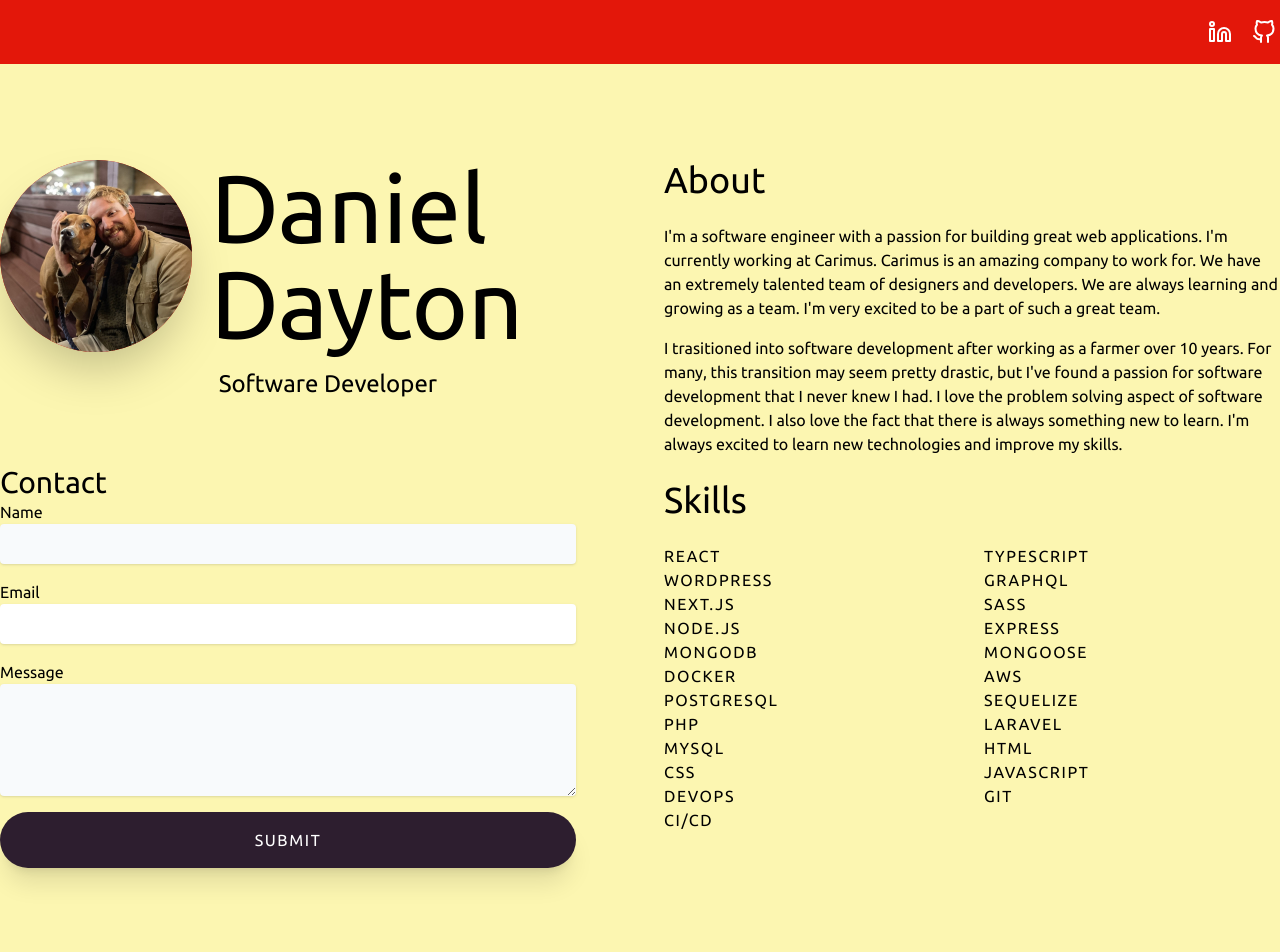
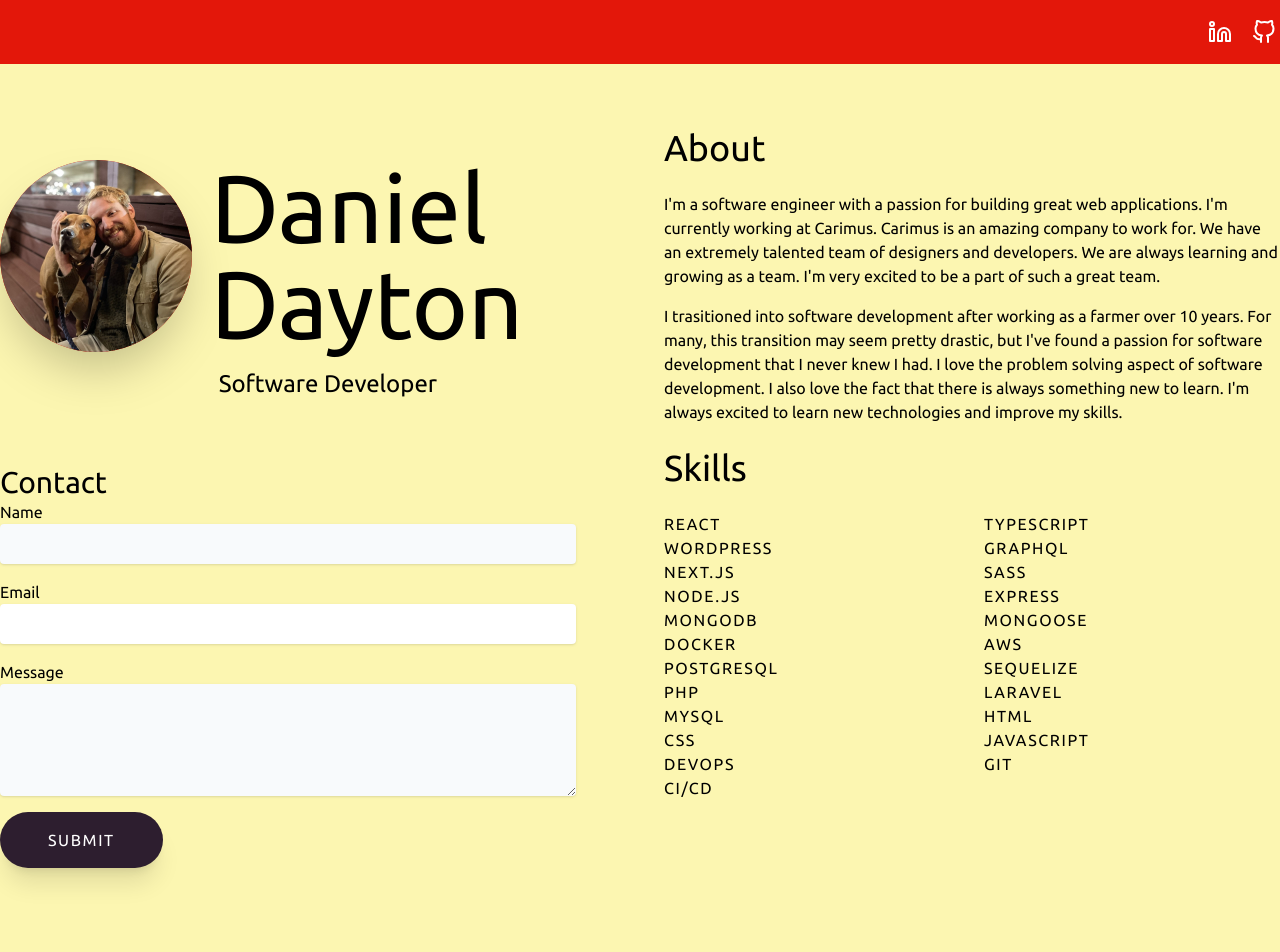
Before and after one commit to danieldayton33/portfolio, a Next.js app: page / in a window 1280 px wide. Shown: the top 952 px of the page. Built offline with nearby package versions, Linux system fonts and the light colour scheme.

Commit message:
move buutton"

```diff
--- a/@components/About.tsx
+++ b/@components/About.tsx
@@ -19,12 +19,12 @@ const About: FunctionComponent = () => {
         scrollToProjects();
     };
     return (
-        <div className="flex flex-col py-24">
+        <div className="flex flex-col py-16">
             <div>
                 <h2 className="text-4xl mb-6 font-ubuntuBold">About</h2>
                 <p className="mb-4">
-                    I'm a software engineer with a passion for building great
-                    web applications. I'm currently working at{' '}
+                    I&apos;m a software engineer with a passion for building
+                    great web applications. I&apos;m currently working at{' '}
                     <a
                         href="https://carimus.com"
                         target={'_blank'}
@@ -34,16 +34,16 @@ const About: FunctionComponent = () => {
                     </a>
                     . Carimus is an amazing company to work for. We have an
                     extremely talented team of designers and developers. We are
-                    always learning and growing as a team. I'm very excited to
-                    be a part of such a great team.
+                    always learning and growing as a team. I&apos;m very excited
+                    to be a part of such a great team.
                 </p>
                 <p>
                     I trasitioned into software development after working as a
                     farmer over 10 years. For many, this transition may seem
-                    pretty drastic, but I've found a passion for software
+                    pretty drastic, but I&apos;ve found a passion for software
                     development that I never knew I had. I love the problem
                     solving aspect of software development. I also love the fact
-                    that there is always something new to learn. I'm always
+                    that there is always something new to learn. I&apos;m always
                     excited to learn new technologies and improve my skills.
                 </p>
                 <h2 className="text-4xl my-6 font-ubuntuBold">Skills</h2>
--- a/@components/Contact.tsx
+++ b/@components/Contact.tsx
@@ -62,7 +62,6 @@ const Contact: FunctionComponent = () => {
         formState: { errors },
     } = useForm<FormValues>({ resolver });
     const handleFormSubmit = async (data: FormValues) => {
-        console.log(data);
         setIsLoading(true);
         await fetch('/api/contact', {
             method: 'POST',
@@ -96,8 +95,11 @@ const Contact: FunctionComponent = () => {
             });
     };
     return (
-        <div className="flex flex-col w-full">
+        <div className="flex flex-col w-full relative">
             <h3 className="text-3xl mt-12 font-ubuntuBold">Contact</h3>
+            {isLoading && (
+                <div className="absolute top-0 left-0 w-full h-full bg-white bg-opacity-50 flex justify-center items-center animate-pulse" />
+            )}
             {
                 // Show message if there is one
                 message ? (
@@ -161,9 +163,14 @@ const Contact: FunctionComponent = () => {
                                     <div>{errors.message.message}</div>
                                 )}
                             </div>
-                            <button className="btn" type="submit">
-                                Submit
-                            </button>
+                            <div>
+                                <button
+                                    className="btn btn-primary"
+                                    type="submit"
+                                >
+                                    Submit
+                                </button>
+                            </div>
                         </form>
                     </div>
                 )
```
